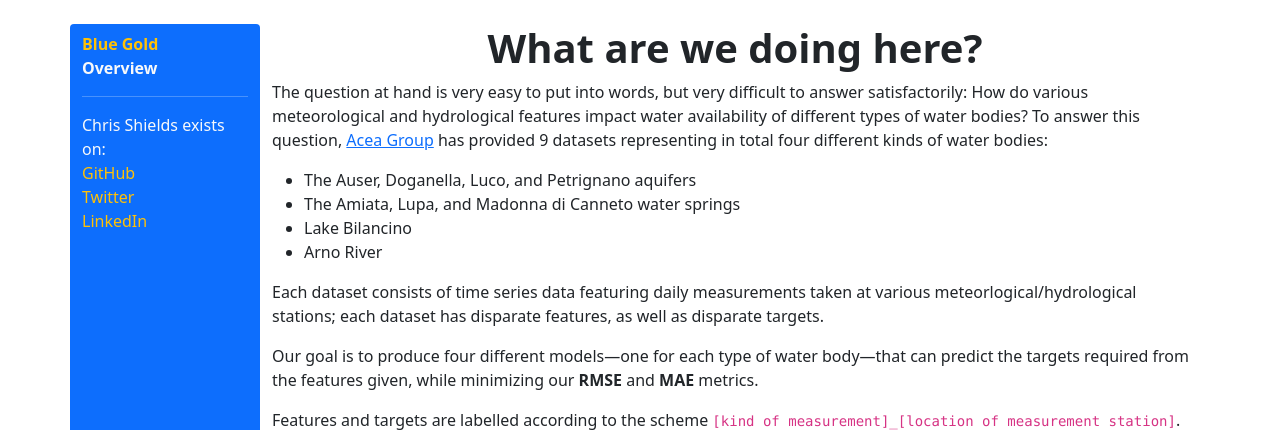
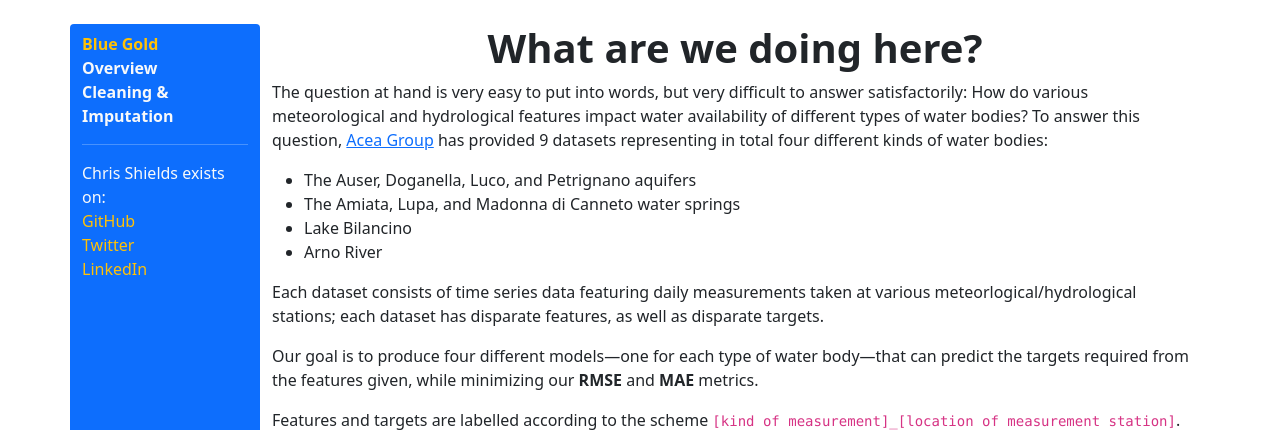
Before and after one commit to cshields143/acea_heroku, a Flask app: page /overview in a window 1280 px wide. Shown: the top 430 px of the page. Run offline with Flask 2, Linux system fonts and the light colour scheme.

Commit message:
add link for imputation page to base template

```diff
--- a/flaskr/templates/base.html
+++ b/flaskr/templates/base.html
@@ -11,7 +11,8 @@
             <div class="row">
                 <nav class="col-2 bg-primary py-2 rounded text-light">
                     <a href="{{ url_for('root') }}" class="link-warning text-decoration-none"><b>Blue Gold</b></a><br>
-                    <a href="{{ url_for('about') }}" class="link-light text-decoration-none"><b>Overview</b></a>
+                    <a href="{{ url_for('about') }}" class="link-light text-decoration-none"><b>Overview</b></a><br>
+                    <a href="{{ url_for('imput') }}" class="link-light text-decoration-none"><b>Cleaning &amp; Imputation</b></a>
                     <hr>
                     Chris Shields exists on:<br>
                     <a href="https://github.com/cshields143" class="link-warning text-decoration-none">GitHub</a><br>
```
